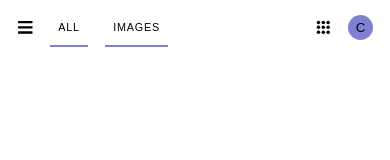
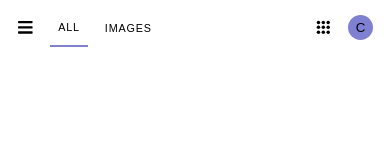
Before and after one commit to ChrisNze/Nze, a React (Create React App) app: page / in a window 390 px wide. Shown: the top 160 px of the page. Built offline with nearby package versions, Linux system fonts and the light colour scheme.

Commit message:
Modified

```diff
--- a/src/App.css
+++ b/src/App.css
@@ -367,7 +367,7 @@ button {
 	.navigation__mobile li button:not(:first-child) {
 		margin-left: 2rem;
 	}
-	.navigation__mobile li .btn__nav {
+	.navigation__mobile li .btn__nav-active {
 		display: flex;
 		justify-content: center;
 		align-items: center;
--- a/src/App.js
+++ b/src/App.js
@@ -36,7 +36,7 @@ const App = () => {
 						<button>
 							<FaBars className="icon" />
 						</button>
-						<button className="btn__nav">All</button>
+						<button className="btn__nav btn__nav-active">All</button>
 						<button className="btn__nav">Images</button>
 					</li>
 					<li>
```
